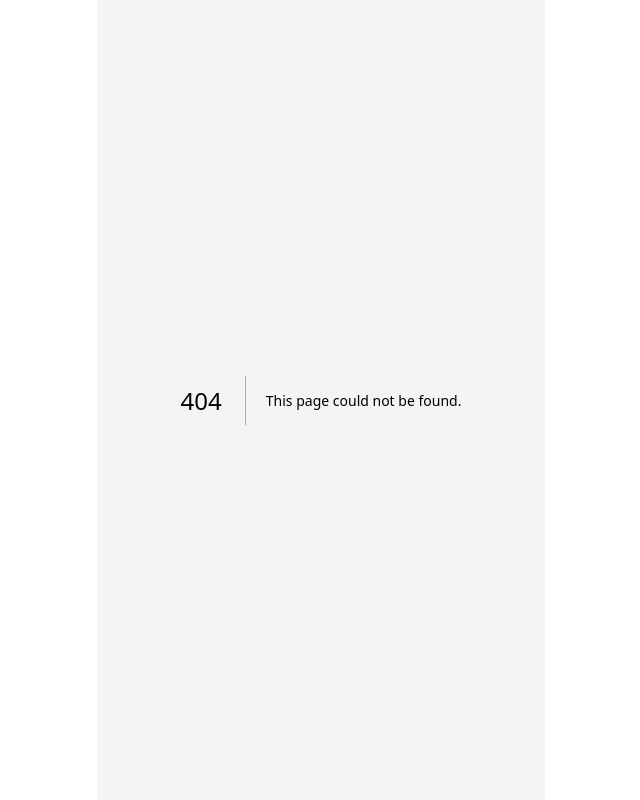
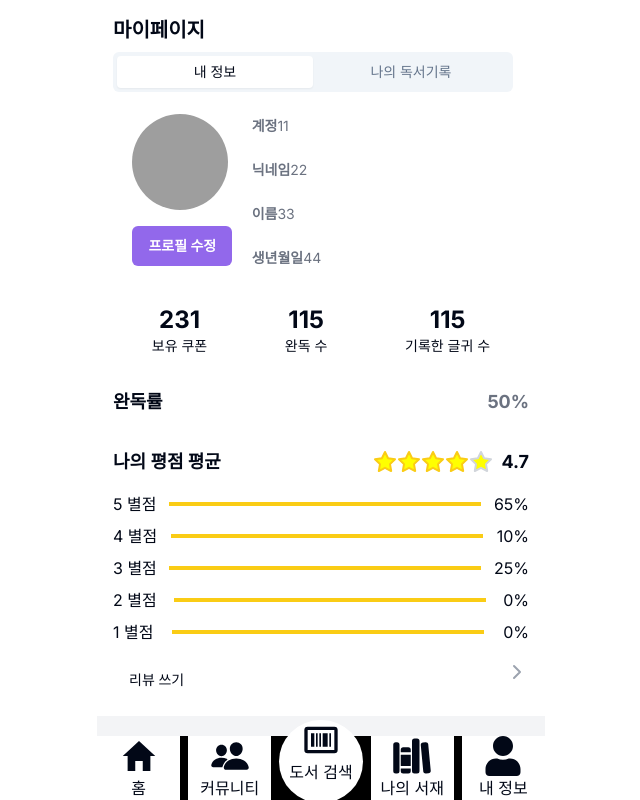
Before and after one commit to Leeminw/LiBro, a Next.js app in the folder frontend/: page /mypage in a window 1280 px wide. Before the commit this address had no page. Shown: the whole page, without its empty margins (319-959 px from the left). Built offline with nearby package versions, Linux system fonts and the light colour scheme; grey boxes are pictures that could not be loaded.

Commit message:
feat: 마이페이지 구현(UI)

```diff
--- a/frontend/src/app/layout.tsx
+++ b/frontend/src/app/layout.tsx
@@ -20,7 +20,7 @@ export default function RootLayout({
       <body className={inter.className}>
       <div className= "App min-h-screen max-w-md relative bg-gray-100 mx-auto overscroll-y-none touch-none">
           {children}
-
+          <BottomNavigation/>
       </div>
       </body>
     </html>
--- /dev/null
+++ b/frontend/src/app/mypage/page.tsx
@@ -0,0 +1,178 @@
+'use client'
+
+import { Button } from "@/components/ui/button"
+import { AvatarImage, AvatarFallback, Avatar } from "@/components/ui/avatar"
+import { Badge } from "@/components/ui/badge"
+import { Progress } from "@radix-ui/react-progress"
+import {
+    Tabs,
+    TabsContent,
+    TabsList,
+    TabsTrigger,
+  } from "@/components/ui/tabs"
+
+interface User {
+    profileUrl: string | null,
+    id: string,
+    nickName: string,
+    name: string,
+    birth: string
+}
+
+const Mypage = (props: User) => {
+
+  const {profileUrl, nickName, id, name, birth} = props
+
+  return (
+    <div className="bg-white h-full">
+      <div className="p-4">
+        <div className="text-xl font-bold mb-2">마이페이지</div>
+        <Tabs defaultValue="account" className="w-[400px]">
+        <TabsList className="grid w-full grid-cols-2">
+            <TabsTrigger value="account">내 정보</TabsTrigger>
+            <TabsTrigger value="password">나의 독서기록</TabsTrigger>
+        </TabsList>
+        </Tabs>
+        <div className="mt-4 flex w-full">
+            <div className="w-1/3 flex justify-center items-center">
+                <div>
+                    <Avatar className="h-24 w-24">
+                        <AvatarImage src={profileUrl || "https://github.com/shadcn.png"} alt="@defaultUser"/>
+                        <AvatarFallback></AvatarFallback>
+                    </Avatar>
+                    <Button className="mt-4 bg-[#9268EB] text-white font-bold" variant="secondary">
+                        프로필 수정
+                    </Button>
+                </div>
+            </div>
+            <div className="w-2/3 justify-center mt-2">
+                <div className="flex mb-6 ">
+                    <div className="text-sm text-gray-500 font-bold">계정</div>
+                    <div className="text-sm text-gray-500">{id}11</div>
+                </div>
+                <div className="flex mb-6">
+                    <div className="text-sm text-gray-500 font-bold">닉네임</div>
+                    <div className="text-sm text-gray-500">{nickName}22</div>
+                </div>
+                <div className="flex mb-6">
+                    <div className="text-sm text-gray-500 font-bold">이름</div>
+                    <div className="text-sm text-gray-500">{name}33</div>
+                </div>
+                <div className="flex mb-1">
+                    <div className="text-sm text-gray-500 font-bold">생년월일</div>
+                    <div className="text-sm text-gray-500">{birth}44</div>
+                </div>
+            </div>
+        </div>
+        <div className="mt-8 flex justify-around">
+          <div className="text-center">
+            <div className="text-2xl font-bold">231</div>
+            <div className="text-sm">보유 쿠폰</div>
+          </div>
+          <div className="text-center">
+            <div className="text-2xl font-bold">115</div>
+            <div className="text-sm">완독 수</div>
+          </div>
+          <div className="text-center">
+            <div className="text-2xl font-bold">115</div>
+            <div className="text-sm">기록한 글귀 수</div>
+          </div>
+        </div>
+        <div className="mt-8">
+          <div className="flex items-center justify-between">
+            <div className="text-lg font-bold">완독률</div>
+            <div className="text-lg font-bold text-gray-500">50%</div>
+          </div>
+          <Progress className="w-full mt-2" value={50} />
+        </div>
+        <div className="mt-8">
+          <div className="flex items-center justify-between">
+            <div className="text-lg font-bold">나의 평점 평균</div>
+            <div className="flex items-center">
+              <StarIcon className="text-yellow-400 " />
+              <StarIcon className="text-yellow-400" />
+              <StarIcon className="text-yellow-400" />
+              <StarIcon className="text-yellow-400" />
+              <StarIcon className="text-gray-300" />
+              <div className="ml-2 text-lg font-bold">4.7</div>
+            </div>
+          </div>
+          <div className="mt-4">
+            <div className="flex items-center justify-between">
+              <div className="text-base">5 별점</div>
+              <Progress className="w-3/4 h-1 bg-yellow-400" value={65} />
+              <div className="text-base">65%</div>
+            </div>
+            <div className="mt-2 flex items-center justify-between">
+              <div className="text-base">4 별점</div>
+              <Progress className="w-3/4 h-1 bg-yellow-400" value={10} />
+              <div className="text-base">10%</div>
+            </div>
+            <div className="mt-2 flex items-center justify-between">
+              <div className="text-base">3 별점</div>
+              <Progress className="w-3/4 h-1 bg-yellow-400" value={25} />
+              <div className="text-base">25%</div>
+            </div>
+            <div className="mt-2 flex items-center justify-between">
+              <div className="text-base">2 별점</div>
+              <Progress className="w-3/4 h-1 bg-yellow-400" value={0} />
+              <div className="text-base">0%</div>
+            </div>
+            <div className="mt-2 flex items-center justify-between">
+              <div className="text-base">1 별점</div>
+              <Progress className="w-3/4 h-1 bg-yellow-400" value={0} />
+              <div className="text-base">0%</div>
+            </div>
+          </div>
+          <div className="mt-4 flex justify-between">
+            <Button variant="ghost">리뷰 쓰기</Button>
+            <ChevronRightIcon className="text-gray-400" />
+          </div>
+        </div>
+      </div>
+      <div className="fixed bottom-0 left-0 right-0 flex justify-around bg-white py-4">
+
+      </div>
+    </div>
+  )
+}
+
+export default Mypage
+
+function ChevronRightIcon(props : any) {
+  return (
+    <svg
+      {...props}
+      xmlns="http://www.w3.org/2000/svg"
+      width="24"
+      height="24"
+      viewBox="0 0 24 24"
+      fill="none"
+      stroke="currentColor"
+      strokeWidth="2"
+      strokeLinecap="round"
+      strokeLinejoin="round"
+    >
+      <path d="m9 18 6-6-6-6" />
+    </svg>
+  )
+}
+
+function StarIcon(props : any) {
+  return (
+    <svg
+      {...props}
+      xmlns="http://www.w3.org/2000/svg"
+      width="24"
+      height="24"
+      viewBox="0 0 24 24"
+      fill="yellow"
+      stroke="currentColor"
+      strokeWidth="2"
+      strokeLinecap="round"
+      strokeLinejoin="round"
+    >
+      <polygon points="12 2 15.09 8.26 22 9.27 17 14.14 18.18 21.02 12 17.77 5.82 21.02 7 14.14 2 9.27 8.91 8.26 12 2" />
+    </svg>
+  )
+}
--- a/frontend/src/components/ui/progress.tsx
+++ b/frontend/src/components/ui/progress.tsx
@@ -5,10 +5,16 @@ import * as ProgressPrimitive from "@radix-ui/react-progress"
 
 import { cn } from "@/lib/utils"
 
+type CustomProgressProps = React.ComponentPropsWithoutRef<
+  typeof ProgressPrimitive.Root
+> & {
+  indicatorColor: string;
+};
+
 const Progress = React.forwardRef<
   React.ElementRef<typeof ProgressPrimitive.Root>,
-  React.ComponentPropsWithoutRef<typeof ProgressPrimitive.Root>
->(({ className, value, ...props }, ref) => (
+  CustomProgressProps
+>(({ className, value, indicatorColor, ...props }, ref) => (
   <ProgressPrimitive.Root
     ref={ref}
     className={cn(
@@ -18,11 +24,11 @@ const Progress = React.forwardRef<
     {...props}
   >
     <ProgressPrimitive.Indicator
-      className="h-full w-full flex-1 bg-primary transition-all"
+      className={`h-full w-full flex-1 transition-all ${indicatorColor}`}
       style={{ transform: `translateX(-${100 - (value || 0)}%)` }}
     />
   </ProgressPrimitive.Root>
-))
-Progress.displayName = ProgressPrimitive.Root.displayName
+));
+Progress.displayName = ProgressPrimitive.Root.displayName;
 
-export { Progress }
+export { Progress };
```
